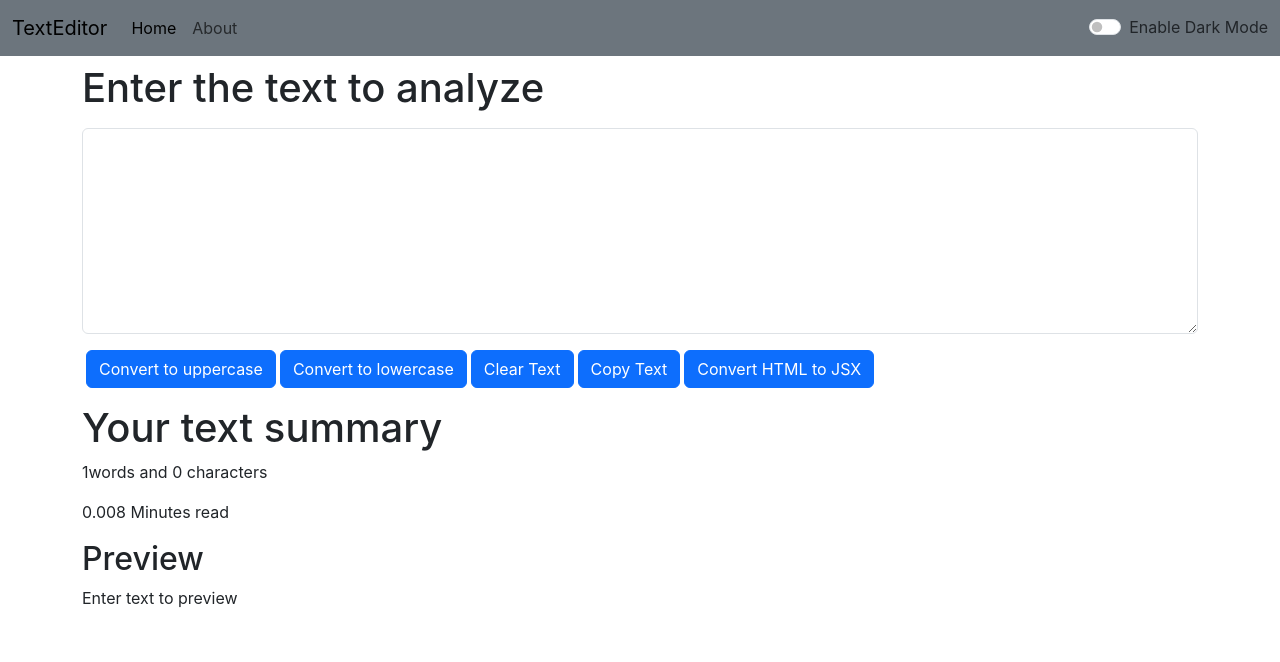
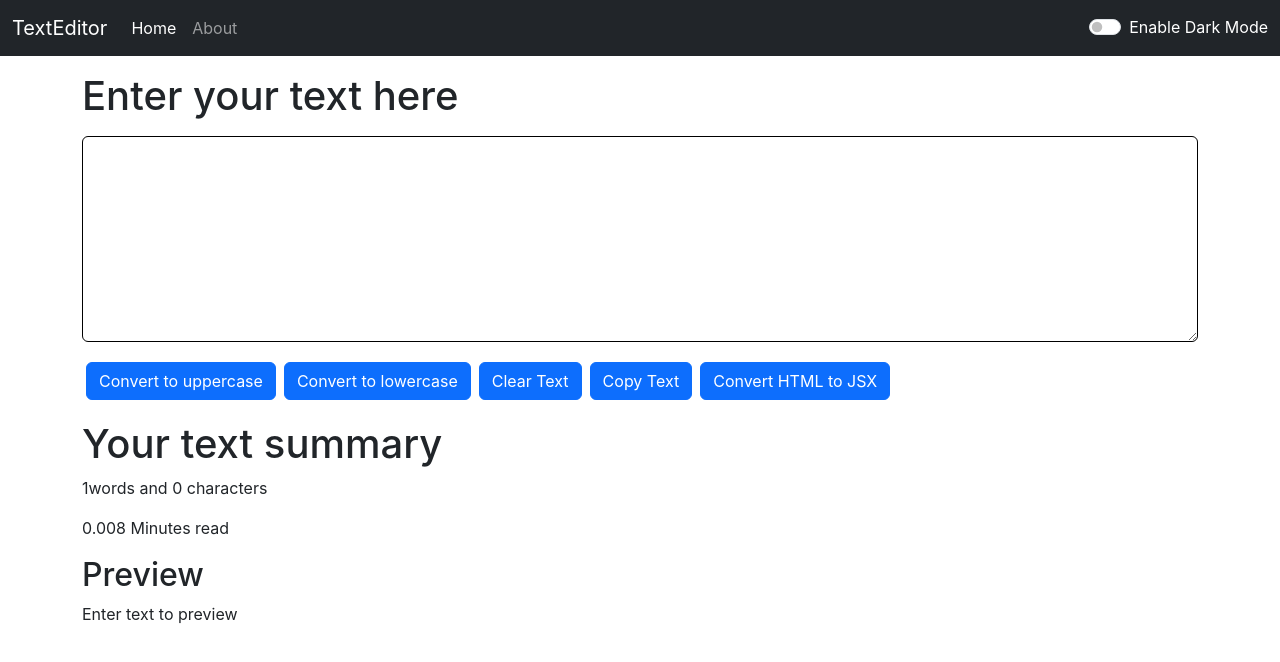
Before and after one commit to SiddheshKondar/Convert-Your-Text, a React (Create React App) app: page / in a window 1280 px wide. Shown: the top 662 px of the page. Built offline with nearby package versions, Linux system fonts and the light colour scheme.

Commit message:
Margin changes

```diff
--- a/src/App.js
+++ b/src/App.js
@@ -55,7 +55,7 @@ function App() {
       <About /> */}
 
       <Textform
-        heading="Enter the text to analyze"
+        heading="Enter your text here"
         mode={mode}
         showalert={showalert}
       />
--- a/src/Components/Navbar.js
+++ b/src/Components/Navbar.js
@@ -4,8 +4,9 @@ import { Link } from "react-router-dom";
 export default function (props) {
   return (
     <>
-<nav className={`navbar navbar-expand-lg navbar-${props.mode==="light"?"secondary":"dark"} bg-${props.mode==="light"?"secondary":"dark"}`}>
+<nav className={`navbar navbar-expand-lg navbar-${/*props.mode==="light"?"secondary":*/"dark"} bg-${/*props.mode==="light"?"secondary":*/"dark"}`}>
   <div className="container-fluid">
+  <link rel="manifest" href="%PUBLIC_URL%/manifest.json" />
     <a className="navbar-brand" href="#">{props.title}</a>
     <button className="navbar-toggler" type="button" data-bs-toggle="collapse" data-bs-target="#navbarSupportedContent" aria-controls="navbarSupportedContent" aria-expanded="false" aria-label="Toggle navigation">
       <span className="navbar-toggler-icon" />
@@ -22,7 +23,7 @@ export default function (props) {
       </ul>
       <div className={`form-check form-switch text-${props.mode === "light"? "dark":"light"}`}>
   <input className="form-check-input" onClick={props.togglemode} type="checkbox" role="switch" id="flexSwitchCheckDefault" />
-  <label className="form-check-label" htmlFor="flexSwitchCheckDefault">{props.switchbtn} </label>
+  <label className="form-check-label" style={{color:"white"}} htmlFor="flexSwitchCheckDefault">{props.switchbtn} </label>
 </div>
 
 
--- a/src/Components/Textform.js
+++ b/src/Components/Textform.js
@@ -53,13 +53,13 @@ const converttojsx=()=>{
   return (
     <div>
         <div className="container">
-          <h1 className="my-2">{props.heading}</h1>
-          <textarea className="form-control my-3" onChange={handleonchange} value={text}  style={{backgroundColor: props.mode=== "dark"?"#919096":"white"}} id="myBox" rows="8" defaultValue={""} />
-            <button className="btn btn-primary mx-1" onClick={handleupclick}>Convert to uppercase </button>
-            <button className="btn btn-primary" onClick={handlelowclick}>Convert to lowercase </button>
-            <button className="btn btn-primary mx-1" onClick={cleartext}>Clear Text</button>
-            <button className="btn btn-primary " onClick={copytext}>Copy Text</button>
-            <button className="btn btn-primary mx-1" onClick={converttojsx}>Convert HTML to JSX</button>
+          <h1 className="my-3">{props.heading}</h1>
+          <textarea className="form-control my-3" onChange={handleonchange} value={text}  style={{border:"1px solid black", backgroundColor: props.mode=== "dark"?"#919096":"white"}} id="myBox" rows="8" defaultValue={""} />
+            <button className="btn btn-primary m-1" onClick={handleupclick}>Convert to uppercase </button>
+            <button className="btn btn-primary m-1" onClick={handlelowclick}>Convert to lowercase </button>
+            <button className="btn btn-primary m-1" onClick={cleartext}>Clear Text</button>
+            <button className="btn btn-primary m-1" onClick={copytext}>Copy Text</button>
+            <button className="btn btn-primary m-1" onClick={converttojsx}>Convert HTML to JSX</button>
         </div>
         <div className="container my-3">
         <h1>Your text summary</h1>
```
